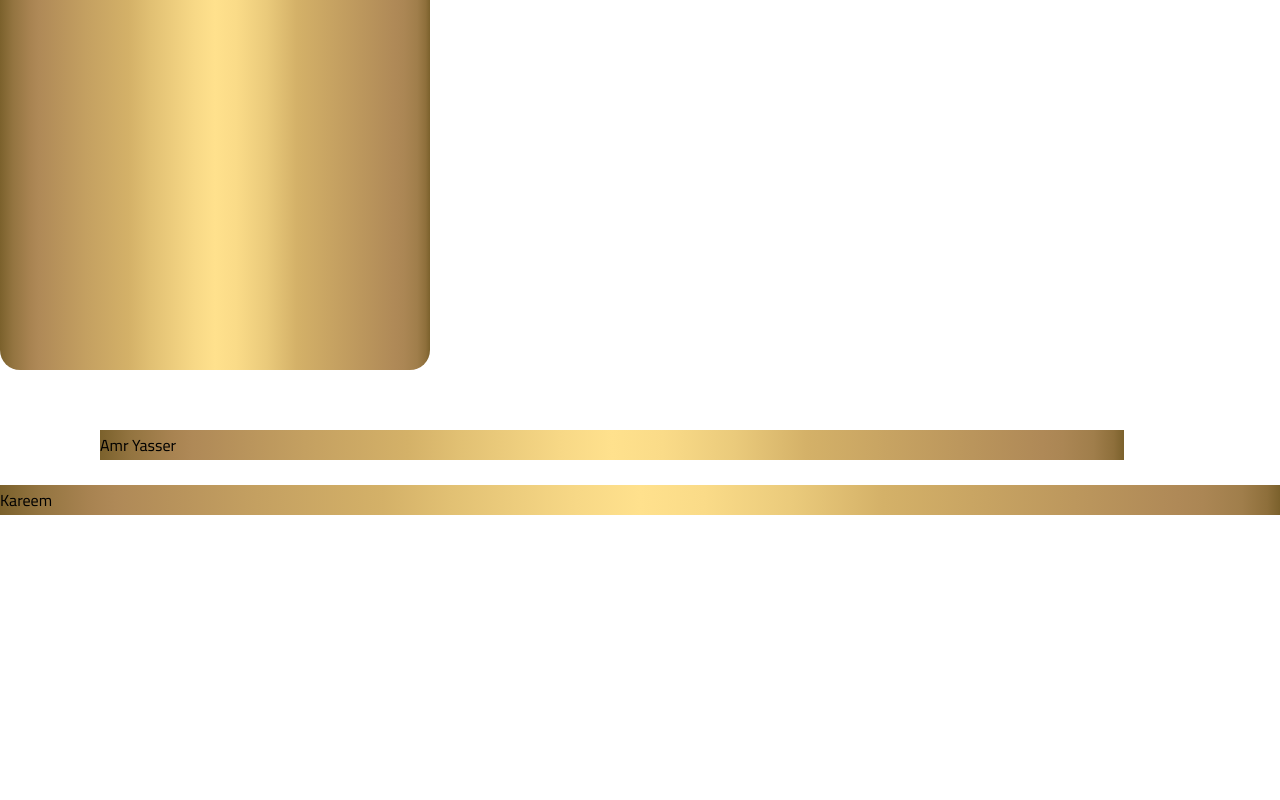
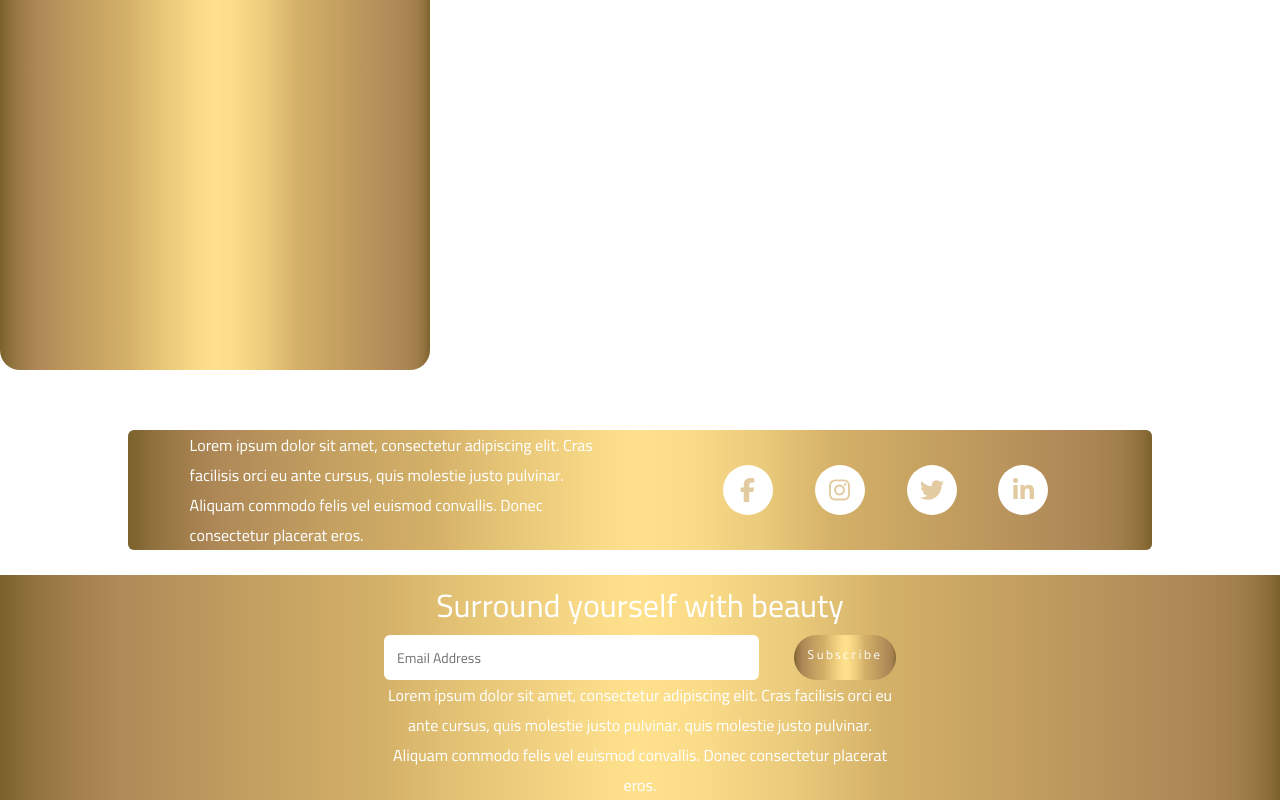
Before and after one commit to ultr4v10let/AGLAW-FIRM-FRONTEND, a React (Create React App) app: page / in a window 1280 px wide. Shown: the part 950-1750 px from the top of the page. Before the commit the page ends 1465 px from the top, so only its background shows below. Built offline with nearby package versions, Linux system fonts and the light colour scheme; a web font is replaced by a local one.

Commit message:
Footer Component Initial Commit

```diff
--- a/package.json
+++ b/package.json
@@ -3,6 +3,9 @@
   "version": "0.1.0",
   "private": true,
   "dependencies": {
+    "@fortawesome/fontawesome-svg-core": "^6.5.2",
+    "@fortawesome/free-brands-svg-icons": "^6.5.2",
+    "@fortawesome/react-fontawesome": "^0.2.0",
     "@testing-library/jest-dom": "^5.17.0",
     "@testing-library/react": "^13.4.0",
     "@testing-library/user-event": "^13.5.0",
--- a/src/components/footer/Footer.css
+++ b/src/components/footer/Footer.css
@@ -7,11 +7,94 @@
 }
 .upper-footer {
   background: var(--gold-linear-gradient);
+  border-radius: 6px;
   width: 80%;
   margin-bottom: 25px;
-  margin-left: 100px;
+  margin-left: auto;
+  margin-right: auto;
+  display: flex;
+  flex-direction: row;
+  justify-content: space-evenly;
 }
+
+.footer-content {
+  color: #ffffff;
+  width: 40%;
+}
+
+.footer-social-media {
+  margin-left: 20px;
+  display: flex;
+  flex-direction: row;
+  width: 40%;
+  justify-content: space-evenly;
+}
+
+.footer-social-media .button {
+  margin-top: auto;
+  margin-bottom: auto;
+  display: inline-flex;
+  align-items: center;
+  justify-content: center;
+  width: 50px;
+  height: 50px;
+  border-radius: 50%;
+  background-color: #ffffff;
+  color: var(--gold);
+  font-size: 24px;
+  text-decoration: none;
+  transition: transform 0.3s, background-color 0.3s;
+}
+
+.footer-social-media .button:hover {
+  transform: scale(1.15);
+  opacity: 0.8;
+}
+
 .lower-footer {
+  display: flex;
+  flex-direction: column;
   background: var(--gold-linear-gradient);
+  align-items: center;
   width: 100%;
 }
+
+.lower-footer-content {
+  color: #ffffff;
+  font-size: 32px;
+}
+
+.lower-footer-textinput-button-container {
+  width: 40%;
+  display: flex;
+  flex-direction: row;
+  justify-content: space-around;
+}
+
+.button-container {
+  width: 25%;
+}
+
+.subscribe-button {
+  background: var(--gold-linear-gradient);
+  border-radius: 25px;
+  width: 100%;
+  height: 45px;
+  font-size: 14px;
+  cursor: pointer;
+  font-family: "Tajawal";
+  border: none;
+  letter-spacing: 2px;
+  color: white;
+}
+
+.lower-footer-content2 {
+  width: 40%;
+  display: flex;
+  flex-direction: column;
+  justify-content: center;
+  color: white;
+  font-size: 16px;
+  align-items: center;
+  text-align: center;
+}
--- a/src/components/footer/Footer.jsx
+++ b/src/components/footer/Footer.jsx
@@ -1,12 +1,66 @@
-import React from "react";
+import React, { useState } from "react";
 import "./Footer.css";
+import { FontAwesomeIcon } from "@fortawesome/react-fontawesome";
+import {
+  faFacebookF,
+  faInstagram,
+  faTwitter,
+  faLinkedinIn,
+} from "@fortawesome/free-brands-svg-icons";
+import TextField from "../reusable/textfield/TextField";
 
 const Footer = () => {
+  const [email, setEmail] = useState("");
+
+  const handleEmailChange = (event) => {
+    setEmail(event.target.value);
+  };
+
   return (
-    <footer className="footer-container">
-      <div className="upper-footer">Amr Yasser</div>
-      <div className="lower-footer">Kareem</div>
-    </footer>
+    <div className="footer-container">
+      <div className="upper-footer">
+        <div className="footer-content">
+          Lorem ipsum dolor sit amet, consectetur adipiscing elit. Cras
+          facilisis orci eu ante cursus, quis molestie justo pulvinar. Aliquam
+          commodo felis vel euismod convallis. Donec consectetur placerat eros.
+        </div>
+        <div className="footer-social-media">
+          <a href="https://facebook.com" className="button facebook">
+            <FontAwesomeIcon icon={faFacebookF} />
+          </a>
+          <a href="https://instagram.com" className="button instagram">
+            <FontAwesomeIcon icon={faInstagram} />
+          </a>
+          <a href="https://twitter.com" className="button twitter">
+            <FontAwesomeIcon icon={faTwitter} />
+          </a>
+          <a href="https://linkedin.com" className="button linkedin">
+            <FontAwesomeIcon icon={faLinkedinIn} />
+          </a>
+        </div>
+      </div>
+      <div className="lower-footer">
+        <div className="lower-footer-content">
+          Surround yourself with beauty
+        </div>
+        <div className="lower-footer-textinput-button-container">
+          <TextField
+            value={email}
+            onChange={handleEmailChange}
+            placeHolder=" Email Address "
+          />
+          <div className="button-container">
+            <button className="subscribe-button">Subscribe</button>
+          </div>
+        </div>
+        <div className="lower-footer-content2">
+          Lorem ipsum dolor sit amet, consectetur adipiscing elit. Cras
+          facilisis orci eu ante cursus, quis molestie justo pulvinar. quis
+          molestie justo pulvinar. Aliquam commodo felis vel euismod convallis.
+          Donec consectetur placerat eros.
+        </div>
+      </div>
+    </div>
   );
 };
 
--- /dev/null
+++ b/src/components/reusable/textfield/TextField.css
@@ -0,0 +1,16 @@
+.text-field-container {
+  width: 100%;
+}
+
+.text-field-input {
+  border: none;
+  width: calc(100% - 45px);
+  height: 45px;
+  font-size: 14px;
+  border-radius: 6px;
+  font-weight: medium;
+  padding-left: 10px;
+}
+.text-field-input:focus {
+  outline: none;
+}
--- /dev/null
+++ b/src/components/reusable/textfield/TextField.jsx
@@ -0,0 +1,34 @@
+import React from "react";
+import PropTypes from "prop-types";
+import "./TextField.css";
+
+function TextField({ name, value, placeHolder, className, onChange }) {
+  return (
+    <div className={`text-field-container ${className}`.trim()}>
+      <input
+        className={"text-field-input"}
+        name={name}
+        value={value}
+        placeholder={placeHolder}
+        onChange={onChange}
+      />
+    </div>
+  );
+}
+
+TextField.propTypes = {
+  name: PropTypes.string,
+  placeHolder: PropTypes.string,
+  value: PropTypes.any,
+  className: PropTypes.string,
+  onChange: PropTypes.func,
+};
+
+TextField.defaultProps = {
+  name: "",
+  placeHolder: "",
+  value: "",
+  className: "",
+  onChange: () => {},
+};
+export default TextField;
```
Also changed, not shown: 1 other file (tests, documents, lock files or other folders).
